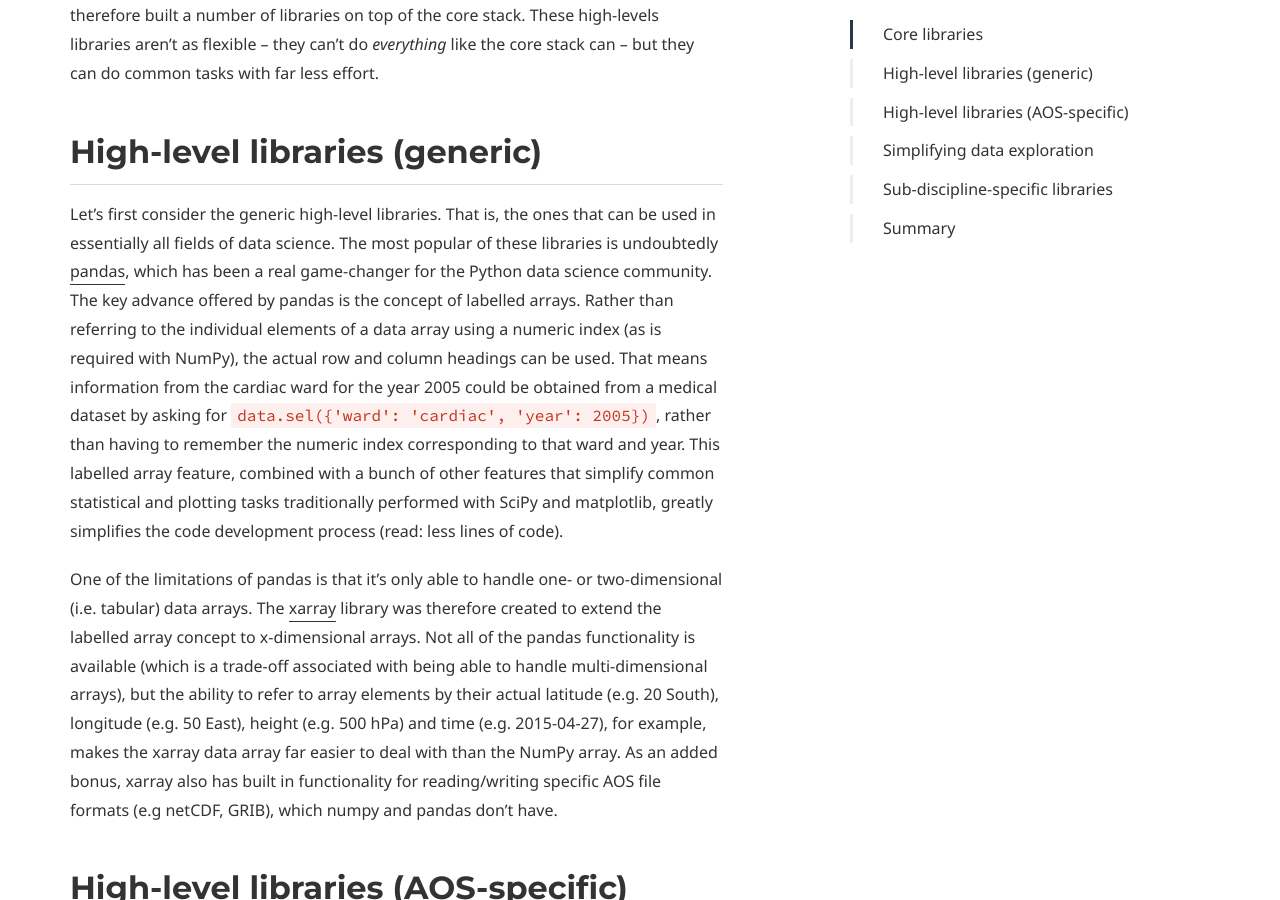
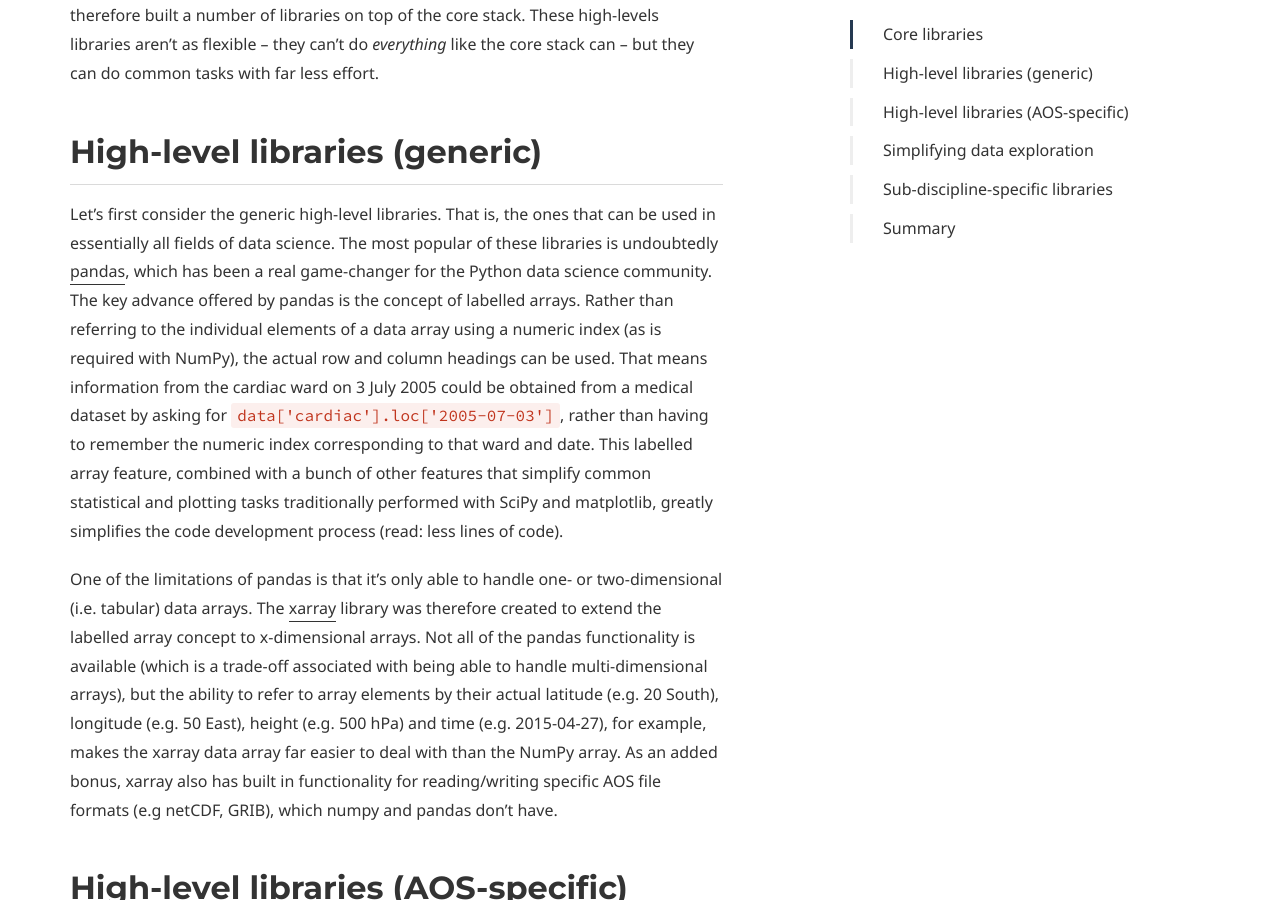
Before and after one commit to PyAOS/pyaos.github.io, a Jekyll site: the page built from stack.md, in a window 1280 px wide and 900 px high, scrolled down 1657 px. Built offline with Jekyll 4.4.1, drawn with Linux system fonts in a browser that asks for light colours; some web fonts are replaced; some of the changed text lies outside the part shown.

Commit message:
Update stack.md

```diff
--- a/stack.md
+++ b/stack.md
@@ -72,9 +72,9 @@
 Rather than referring to the individual elements of a data array using a numeric index
 (as is required with NumPy),
 the actual row and column headings can be used.
-That means information from the cardiac ward for the year 2005
-could be obtained from a medical dataset by asking for `data.sel({'ward': 'cardiac', 'year': 2005})`,
-rather than having to remember the numeric index corresponding to that ward and year.
+That means information from the cardiac ward on 3 July 2005
+could be obtained from a medical dataset by asking for `data['cardiac'].loc['2005-07-03']`,
+rather than having to remember the numeric index corresponding to that ward and date.
 This labelled array feature,
 combined with a bunch of other features that simplify common statistical and plotting tasks
 traditionally performed with SciPy and matplotlib,
@@ -179,23 +179,6 @@
 for analysing weather radar data,
 and a [similar story](https://www.unidata.ucar.edu/blogs/news/entry/metpy_an_open_source_python)
 is true for [MetPy](https://unidata.github.io/MetPy/latest/index.html).
-
-<div class="callout callout--info">
-    <p><strong>Coming soon</strong></p>
-    <p>In terms of new libraries that might be available soon,
-    the <a href="https://pangeo.io/">Pangeo</a>
-    project is actively supporting and encouraging
-    the development of more domain-specific geoscience packages.
-    It was also recently
-    <a href="https://www.ncl.ucar.edu/Document/Pivot_to_Python/">announced</a>
-    that NCAR will adopt Python as their scripting language of choice,
-    so expect to see many of your favourite <a href="https://www.ncl.ucar.edu/">NCL</a>
-    functions re-implemented as part of the new
-    <a href="https://geocat-comp.readthedocs.io/en/latest/">GeoCAT-comp</a>
-    Python library over the coming months/years.
-    </p>
-</div>
-
 Check out the [Package Index](https://pyaos.github.io/packages/) for a listing of all the
 sub-discipline-specific libraries in your particular area of AOS research
 and the results of the [2021 PyAOS Census](https://pyaos.github.io/census/)
```
